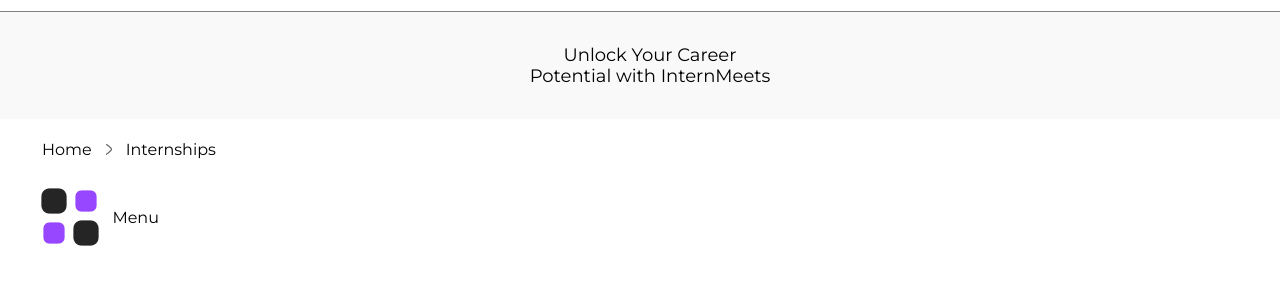
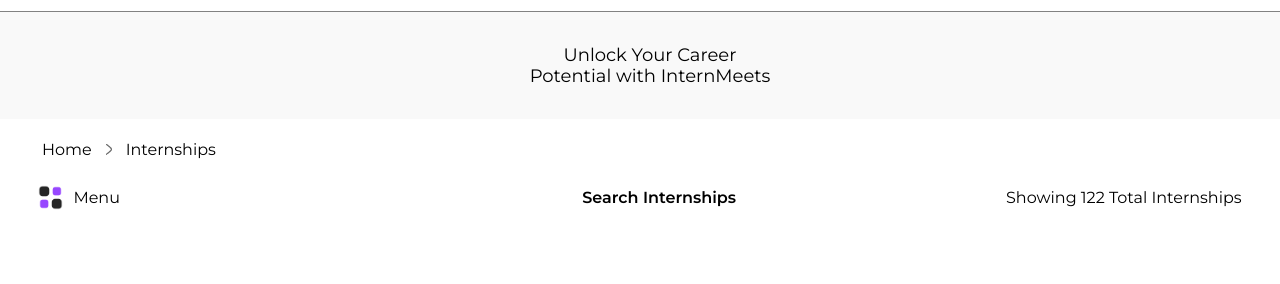
Before and after one commit to sachin-sss/Internship-Tasks, a plain HTML site: page Find Page/index.html in a window 1280 px wide. Shown: the part 88-372 px from the top of the page. Drawn offline with Linux system fonts and the light colour scheme; a web font is replaced by a local one.

Commit message:
Updation in the menu which display the result

```diff
--- a/Find Page/index.html
+++ b/Find Page/index.html
@@ -54,7 +54,7 @@
 
 
             <div class="profile">
-                <div class="pic"><img src="https://lh3.googleusercontent.com/d/1rcxniOCOAPZVLBxS_jInUeCpXxcylnOc" alt="logo2"></div>
+                <div class="pic"><img src="https://lh3.googleusercontent.com/d/182xLyKRiqDxbe4S7D7e5QK3SDEgLdPfa" alt="logo2"></div>
                 <img src="logo2.png" alt="logo2">
             </div>
         </header>
@@ -72,6 +72,8 @@
         <div class="menu">
             <img src="menuopt.png" alt="menuopt">
             Menu
+            <div class="sitext">Search Internships </div>
+            <div class="showingresult">Showing 122 Total Internships</div>
         </div>
 
 
--- a/Find Page/style.css
+++ b/Find Page/style.css
@@ -350,4 +350,26 @@
     margin-top: 1rem;
     gap: 10px;
     align-items: center;
+    position: relative;
 }
+
+.menu img{
+    width: 25px;
+    height: 25px;
+}
+
+.sitext{
+    font-weight: 600;
+    display: flex;
+    justify-content: center;
+    align-items: center;
+    position: absolute;
+    left: 50%; /* Place the center of .sitext horizontally at 50% of .menu */
+    transform: translateX(-50%);
+}
+
+.showingresult{
+    display: flex;
+    position: absolute;
+    right: 2.4rem;
+}
```
